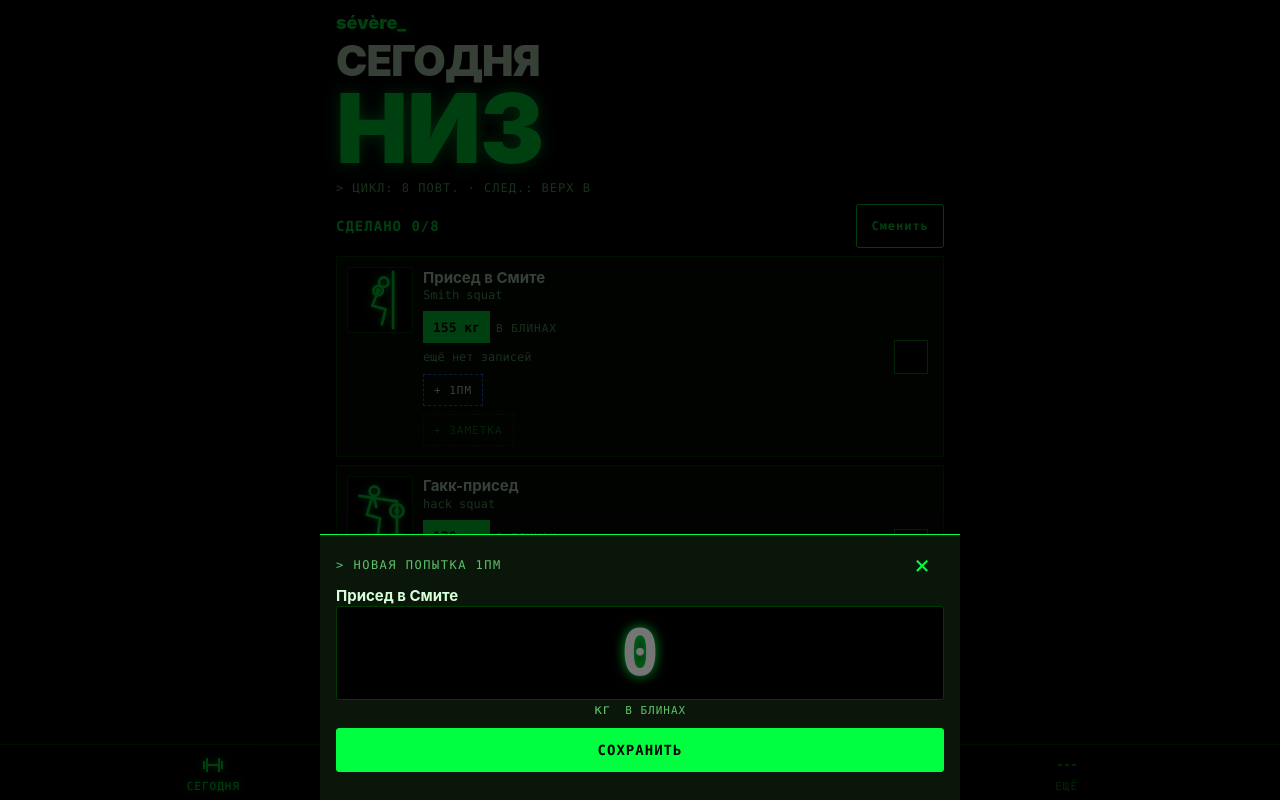
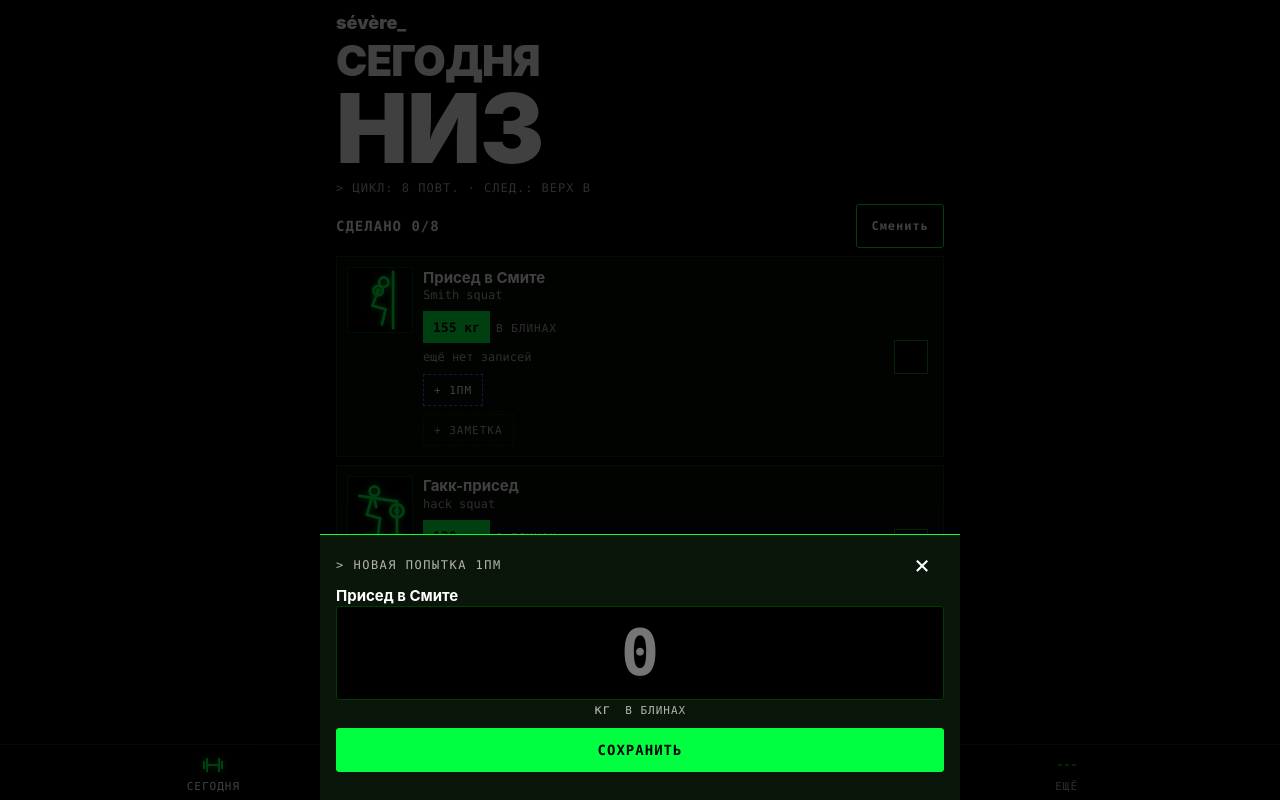
Before and after one commit to kkocherzhenko/severe, a website with bundled scripts: page index.html in a window 1280 px wide. Both pictures are taken after a click on the button "+ 1ПМ". Shown: the top 800 px of the page. Built offline with nearby package versions, Linux system fonts and the light colour scheme.

Commit message:
1.0.1: white text instead of green
Co-Authored-By: Claude Sonnet 5.5 <noreply@anthropic.com>

```diff
--- a/css/app.css
+++ b/css/app.css
@@ -9,18 +9,17 @@ main { max-width: 640px; margin: 0 auto;
 nav { position: fixed; inset: auto 0 0 0; display: flex; background: #000; border-top: 1px solid var(--line);
   padding-bottom: env(safe-area-inset-bottom); z-index: 5; }
 nav a { flex: 1; display: flex; flex-direction: column; align-items: center; gap: 2px; padding: 8px 0 6px;
-  color: var(--green-dim); text-decoration: none; font-size: 11px; letter-spacing: 1px; }
-nav svg { width: 24px; height: 24px; fill: none; stroke: currentColor; stroke-width: 2; stroke-linecap: square; }
-nav a[aria-current] { color: var(--green); text-shadow: 0 0 6px var(--glow); }
-nav a[aria-current] svg { filter: drop-shadow(0 0 3px var(--glow)); }
+  color: var(--text-2); text-decoration: none; font-size: 11px; letter-spacing: 1px; }
+nav svg { width: 24px; height: 24px; fill: none; stroke: var(--green-dim); stroke-width: 2; stroke-linecap: square; }
+nav a[aria-current] { color: var(--text); }
+nav a[aria-current] svg { stroke: var(--green); filter: drop-shadow(0 0 3px var(--glow)); }
 
-.logo { font: 900 18px var(--head); color: var(--green); }
-.logo span { text-shadow: 0 0 8px var(--glow); }
+.logo { font: 900 18px var(--head); color: var(--text); }
 .workout { display: flex; align-items: flex-end; gap: 14px; font: 900 40px/.9 var(--head); letter-spacing: -1px; }
-.letter { font-size: 112px; line-height: .82; color: var(--green); text-shadow: 0 0 16px var(--glow); }
+.letter { font-size: 112px; line-height: .82; color: var(--text); }
 .letter.word { font-size: 96px; }
 .status { margin-top: 12px; font-size: 12px; letter-spacing: 1px; color: var(--text-2); }
-.count { font-weight: 700; color: var(--green); letter-spacing: 1px; }
+.count { font-weight: 700; color: var(--text); letter-spacing: 1px; }
 button.reminder { width: 100%; min-height: 44px; background: none; border: 0; border-left: 2px solid var(--red); text-align: left; }
 
 /* Alternatives sit side by side on wide screens and stack on a phone, like the approved mockup. */
@@ -42,7 +41,7 @@ button.badge { min-height: 32px; padding: 2px 10px; }
 .done[aria-checked="true"] { background: var(--green); border-color: var(--green); }
 .done[aria-checked="true"]::after { content: "✓"; }
 .addnote { display: inline-block; min-height: 32px; margin: 8px 8px 0 0; padding: 2px 10px; background: none;
-  border: 1px dashed var(--line); color: var(--green-dim); font-size: 11px; letter-spacing: 1px; }
+  border: 1px dashed var(--line); color: var(--text-2); font-size: 11px; letter-spacing: 1px; }
 .addnote.blue { border-color: var(--blue); color: var(--text); }
 .note-form { display: flex; gap: 4px; margin-top: 8px; }
 .note-form input { flex: 1; min-width: 0; border-color: var(--red); color: #FFD0D0; }
@@ -54,7 +53,7 @@ button.badge { min-height: 32px; padding: 2px 10px; }
 .chip[aria-pressed="true"] { background: var(--green); border-color: var(--green); color: #000; }
 
 .head { display: flex; gap: 12px; align-items: center; margin: 8px 0; }
-.hero, .onerm { font: 700 40px/1.2 var(--mono); color: var(--green); text-shadow: 0 0 10px var(--glow); }
+.hero, .onerm { font: 700 40px/1.2 var(--mono); color: var(--text); }
 .onerm { font-size: 24px; margin: 16px 0 8px; }
 .log { border-bottom: 1px solid var(--line); padding: 10px 0; }
 .edit { border: 1px solid var(--line); background: var(--surface); padding: 10px; margin-bottom: 10px; }
@@ -67,18 +66,17 @@ button.badge { min-height: 32px; padding: 2px 10px; }
   overscroll-behavior: contain; background: var(--surface-raised); border-top: 1px solid var(--green);
   padding: 8px 16px calc(env(safe-area-inset-bottom) + 20px); outline: none; }
 .sheet-top { display: flex; justify-content: space-between; align-items: center; }
-.x { width: 44px; height: 44px; background: none; border: 0; color: var(--green); font-size: 26px; }
+.x { width: 44px; height: 44px; background: none; border: 0; color: var(--text); font-size: 26px; }
 .dialog { max-width: 420px; background: var(--surface-raised); border: 1px solid var(--green); padding: 16px; }
 .dialog .row .btn { flex: 1; }
 .previous { border: 1px solid var(--line); padding: 8px 10px; margin: 10px 0; }
 .weight { text-align: center; }
-input.bignum, .bignum { width: 100%; text-align: center; font: 700 64px/1.2 var(--mono); color: var(--green);
-  text-shadow: 0 0 12px var(--glow); background: #000; }
+input.bignum, .bignum { width: 100%; text-align: center; font: 700 64px/1.2 var(--mono); color: var(--text); background: #000; }
 .bignum.full { font-size: 36px; padding: 18px 0; }
 .under { text-align: center; color: var(--text-2); }
 .stepper { display: grid; grid-template-columns: 1fr 44px 48px 44px; align-items: center; gap: 6px; margin: 10px 0; }
-.stepper output { text-align: center; font-size: 24px; color: var(--green); }
-.sq { min-width: 44px; height: 44px; background: #000; border: 1px solid var(--green); border-radius: 3px; color: var(--green); font-size: 20px; }
+.stepper output { text-align: center; font-size: 24px; color: var(--text); }
+.sq { min-width: 44px; height: 44px; background: #000; border: 1px solid var(--green); border-radius: 3px; color: var(--text); font-size: 20px; }
 .btn.primary.sq { background: var(--green); color: #000; }
 .icongrid { display: grid; grid-template-columns: repeat(auto-fill, minmax(70px, 1fr)); gap: 6px; max-height: 240px; overflow-y: auto; }
 .pickicon { display: flex; justify-content: center; padding: 2px; background: #000; border: 1px solid transparent; }
@@ -89,8 +87,8 @@ input.bignum, .bignum { width: 100%; text-align: center; font: 700 64px/1.2 var(
 .toast { z-index: 30; border-color: var(--red); }
 .update { z-index: 8; display: flex; justify-content: space-between; align-items: center; }
 .record { position: fixed; inset: 0; z-index: 40; display: flex; flex-direction: column; align-items: center;
-  justify-content: center; background: #000; color: var(--green); text-align: center; animation: fade .25s ease-out; }
+  justify-content: center; background: #000; color: var(--text); text-align: center; animation: fade .25s ease-out; }
 .record h1 { font-size: 64px; }
-.record .kg { font-size: 44px; font-weight: 700; text-shadow: 0 0 16px var(--glow); }
+.record .kg { font-size: 44px; font-weight: 700; }
 @keyframes fade { from { opacity: 0; } }
 @media (prefers-reduced-motion: reduce) { .flash { animation: none; } }
--- a/css/theme.css
+++ b/css/theme.css
@@ -1,7 +1,7 @@
 /* Color tokens, fonts and base components. Dark only. */
 :root {
   --bg: #000000; --surface: #050A05; --surface-raised: #0B160B; --line: #003B00;
-  --green: #00FF41; --green-dim: #008F11; --text: #D6FFD9; --text-2: #5FBF6A;
+  --green: #00FF41; --green-dim: #008F11; --text: #FFFFFF; --text-2: #B3B3B3;
   --red: #FF2B2B; --blue: #2F6BFF;
   --glow: rgba(0, 255, 65, .6);
   --mono: ui-monospace, "SF Mono", Menlo, monospace;
@@ -16,7 +16,7 @@ body { margin: 0; background: var(--bg); color: var(--text); font: 14px/1.4 var(
 h1 { font: 900 42px/.95 var(--head); font-stretch: condensed; text-transform: uppercase;
   letter-spacing: -1px; margin: 8px 0; }
 .label, .group { font: 400 12px/1.5 var(--mono); letter-spacing: 1.5px; text-transform: uppercase; color: var(--text-2); }
-.group { color: var(--green-dim); margin: 20px 0 8px; }
+.group { color: var(--text-2); margin: 20px 0 8px; }
 .ru { display: block; font: 700 15px/1.25 var(--head); }
 .en { display: block; font-size: 12px; color: var(--text-2); }
 
@@ -25,12 +25,12 @@ button { font: inherit; color: inherit; cursor: pointer; }
 button:disabled { opacity: .5; }
 :focus-visible { outline: 2px solid var(--green); outline-offset: 2px; }
 .btn { display: inline-flex; align-items: center; justify-content: center; min-width: 44px; min-height: 44px;
-  padding: 8px 14px; background: var(--bg); border: 1px solid var(--green); border-radius: 3px; color: var(--green);
+  padding: 8px 14px; background: var(--bg); border: 1px solid var(--green); border-radius: 3px; color: var(--text);
   font: 700 14px var(--mono); letter-spacing: 1px; text-decoration: none; text-align: center; }
 .btn.primary { background: var(--green); color: #000; }
 .btn.danger { background: var(--red); border-color: var(--red); color: #000; }
 .btn.danger-line { border-color: var(--red); color: var(--red); }
-.btn.dashed { border: 1px dashed var(--line); color: var(--green-dim); }
+.btn.dashed { border: 1px dashed var(--line); color: var(--text-2); }
 .btn.wide { display: flex; width: 100%; margin: 8px 0; }
 .btn.small { font-size: 12px; }
 .btn.big { flex: 1; min-height: 56px; font-size: 20px; }
--- a/js/version.js
+++ b/js/version.js
@@ -1,3 +1,3 @@
 // Single source of the app version, shared by the page and the service worker.
 // Bump on EVERY deploy: it names the offline cache.
-self.APP_VERSION = '1.0.0';
+self.APP_VERSION = '1.0.1';
```
